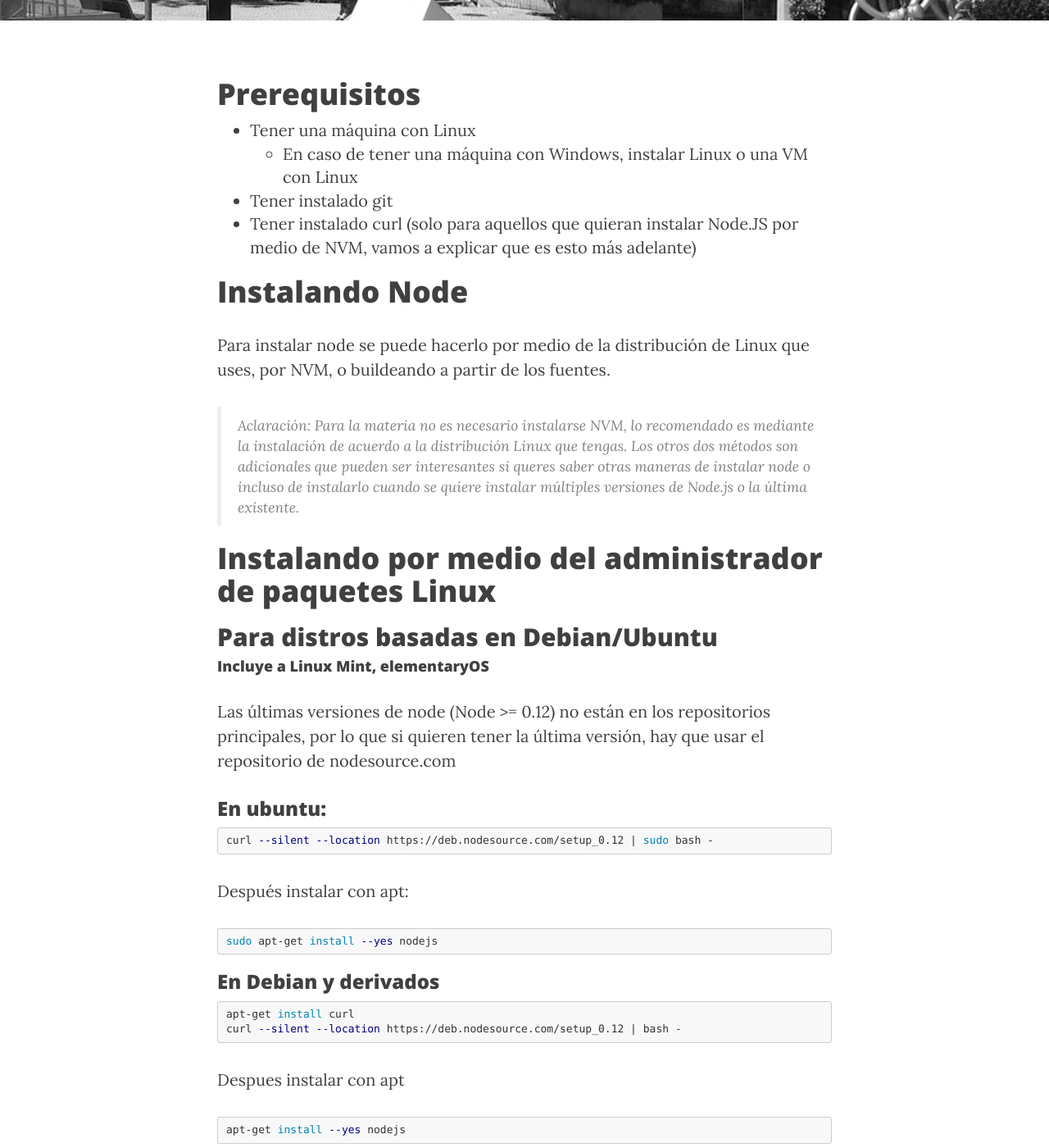
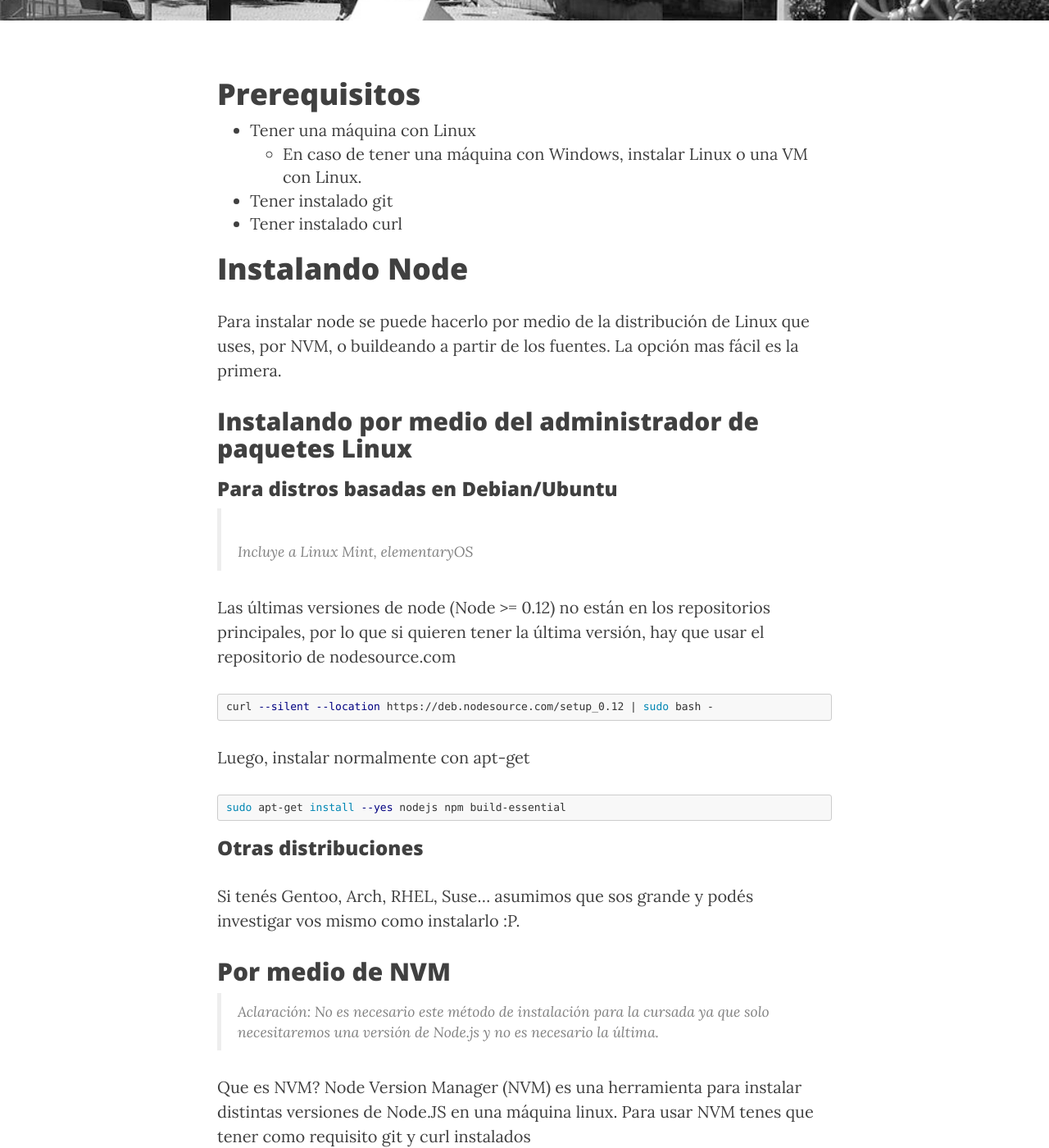
Before and after one commit to arquitecturas-concurrentes/arquitecturas-concurrentes.github.io, a Jekyll site: the page built from guias/node.md, in a window 1280 px wide and 1400 px high, scrolled down 511 px. Shown: the whole window at 82% size. Built offline with Jekyll 4.4.1, drawn with Linux system fonts in a browser that asks for light colours; nearby versions of some CDN libraries; some of the changed text lies outside the part shown.

Commit message:
Simplificando tutorial

```diff
--- a/guias/node.md
+++ b/guias/node.md
@@ -7,212 +7,49 @@ permalink: /guias/node/
 # Prerequisitos
 
 * Tener una máquina con Linux
-    - En caso de tener una máquina con Windows, instalar Linux o una VM con Linux
+    - En caso de tener una máquina con Windows, instalar Linux o una VM con Linux.
 * Tener instalado git
-* Tener instalado curl (solo para aquellos que quieran instalar Node.JS por medio de NVM,
-vamos a explicar que es esto más adelante)
+* Tener instalado curl
 
 
 # Instalando Node
 
 Para instalar node se puede hacerlo por medio de la distribución de Linux que uses, por NVM,
-o buildeando a partir de los fuentes.
+o buildeando a partir de los fuentes. La opción mas fácil es la primera.
 
-<blockquote>
-Aclaración: Para la materia no es necesario instalarse NVM, lo recomendado es mediante
-la instalación de acuerdo a la distribución Linux que tengas. Los otros dos métodos son
-adicionales que pueden ser interesantes si queres saber otras maneras de instalar node
-o incluso de instalarlo cuando se quiere instalar múltiples versiones de Node.js o
-la última existente.
-</blockquote>
+## Instalando por medio del administrador de paquetes Linux
 
-# Instalando por medio del administrador de paquetes Linux
+### Para distros basadas en Debian/Ubuntu
 
-## Para distros basadas en Debian/Ubuntu
-
-#### Incluye a Linux Mint, elementaryOS
+> Incluye a Linux Mint, elementaryOS
 
 Las últimas versiones de node (Node >= 0.12) no están en los repositorios principales, por lo
 que si quieren tener la última versión, hay que usar el repositorio de nodesource.com
-
-###En ubuntu:
 
 {% highlight bash %}
 curl --silent --location https://deb.nodesource.com/setup_0.12 | sudo bash -
 {% endhighlight %}
 
-Después instalar con apt:
+Luego, instalar normalmente con apt-get
 
 {% highlight bash %}
-sudo apt-get install --yes nodejs
+sudo apt-get install --yes nodejs npm build-essential
 {% endhighlight %}
 
-###En Debian y derivados
+### Otras distribuciones
 
-{% highlight bash %}
-apt-get install curl
-curl --silent --location https://deb.nodesource.com/setup_0.12 | bash -
-{% endhighlight %}
+Si tenés Gentoo, Arch, RHEL, Suse... asumimos que sos grande y podés investigar vos mismo como instalarlo :P.
 
-Despues instalar con apt
-
-{% highlight bash %}
-apt-get install --yes nodejs
-{% endhighlight %}
-
-Opcional: install build tools
-
-###En el caso que se quiera usar la versión 0.10
-
-En Ubuntu o Debian:
-
-{% highlight bash %}
-sudo apt-get git curl nodejs npm
-{% endhighlight %}
-
-####Instalando build essential
-
-Para instalar addons nativos de npm se necesita instalar también build tools:
-
-tanto en Debian como en Ubuntu hacer:
-
-{% highlight bash %}
-apt-get install --yes build-essential
-{% endhighlight %}
-
-##Enterprise Linux and Fedora
-
-####Incluyendo a Red Hat® Enterprise Linux® / RHEL, CentOS y Fedora.
-
-Node.js esta disponible en el repositorio de binarios de Fedorea y en NodeSource Enterprise
-
-Correr como root en RHEL, CentOS o Fedora:
-
-{% highlight bash %}
-curl --silent --location https://rpm.nodesource.com/setup | bash -
-{% endhighlight %}
-
-Y luego con yum
-
-{% highlight bash %}
-yum -y install nodejs
-{% endhighlight %}
-
-Para instalar addons nativos de npm se necesita instalar build tools:
-
-{% highlight bash %}
-yum install gcc-c++ make
-{% endhighlight %}
-
-#Para Fedora >= 18
-
-Hay un Node.js y npm oficial en el repositorio ofical. Instalar haciendo:
-
-{% highlight bash %}
-sudo yum install nodejs npm
-{% endhighlight %}
-
-En caso de que quieran la última versión instalar de updates-testing.
-
-Gente que usa RHEL y CentOD pueden instalar Node.js y npm de EPEL haciendo:
-
-{% highlight bash %}
-sudo yum install nodejs npm --enablerepo=epel
-{% endhighlight %}
-
-En caso de que quieran la última versión instalar de epel-testing.
-
-
-##Gentoo
-
-Node.js esta disponible en emerge
-
-{% highlight bash %}
-emerge nodejs
-{% endhighlight %}
-
-##OpenSUSE and SLE
-
-Disponible en paquetes RPM packages para openSUSE 11.4, 12.1, 12.2, 12.3, 13.1,
-Factory y Tumbleweed.
-
-Instalando en openSUSE 13.1:
-
-{% highlight bash %}
-sudo zypper ar \
-  http://download.opensuse.org/repositories/devel:/languages:/nodejs/openSUSE_13.1/ \
-  Node.js
-sudo zypper in nodejs nodejs-devel
-{% endhighlight %}
-
-##Arch Linux
-
-Node.js y npm estan disponibles en pacman
-
-{% highlight bash %}
-pacman -S nodejs npm
-{% endhighlight %}
-
-##FreeBSD and OpenBSD
-
-Node.js esta disponible a traces del sistema ports
-
-{% highlight bash %}
-/usr/ports/www/node
-{% endhighlight %}
-
-Instalando por medio de pkg_add en FreeBSD:
-
-{% highlight bash %}
-pkg_add -r node-devel
-{% endhighlight %}
-
-O usando pkg-ng en FreeBSD
-
-{% highlight bash %}
-pkg install node
-{% endhighlight %}
-
-##OSX
-
-###Mediante el último binario en nodejs.org:
-
-{% highlight bash %}
-curl "https://nodejs.org/dist/latest/node-${VERSION:-$(wget -qO- https://nodejs.org/dist/latest/ | sed -nr 's|.*>node-(.*)\.pkg</a>.*|\1|p')}.pkg" > "$HOME/Downloads/node-latest.pkg" && sudo installer -store -pkg "$HOME/Downloads/node-latest.pkg" -target "/"
-{% endhighlight %}
-
-###Homebrew:
-
-{% highlight bash %}
-brew install node
-{% endhighlight %}
-
-#Buildeando a partir de los fuentes
-
-Si bien no es necesario para la materia tener la última versión de Node.js aparte de la que podríamos
-tener de un binario de nuestra disto linux, aca esta el script para instalarlo de los fuentes
-
-{% highlight bash %}
-echo 'export PATH=$HOME/local/bin:$PATH' >> ~/.bashrc
-. ~/.bashrc
-mkdir ~/local
-mkdir ~/node-latest-install
-cd ~/node-latest-install
-curl http://nodejs.org/dist/node-latest.tar.gz | tar xz --strip-components=1
-./configure --prefix=~/local
-make install
-curl https://www.npmjs.org/install.sh | sh
-{% endhighlight %}
-
-# Por medio de NVM
-
-Que es NVM? Node Version Manager (NVM) es una herramienta para instalar distintas versiones de
-Node.JS en una máquina linux. Para usar NVM tenes que tener como requisito git y curl instalados
+## Por medio de NVM
 
 <blockquote>
 Aclaración: No es necesario este método de instalación para la cursada ya que solo necesitaremos
 una versión de Node.js y no es necesario la última.
 </blockquote>
+
+
+Que es NVM? Node Version Manager (NVM) es una herramienta para instalar distintas versiones de
+Node.JS en una máquina linux. Para usar NVM tenes que tener como requisito git y curl instalados
 
 Una vez instalado git y curl ejecutar
 
@@ -231,14 +68,21 @@ nvm install 0.10.38
 
 Luego hacer un node -v y les debería mostrar esta misma versión que instalaron
 
-
-# Actualizar npm
+## Actualizar npm
 
 A veces no se instala la última versión cuando se usa un administrador de paquetes. Para actualizar
 npm ejecutar:
 
 {% highlight bash %}
 npm install -g npm
+{% endhighlight %}
+
+# Instalando Mocha
+
+Mocha es un framework de test común en JS. Si bien debería ser una dependencia de tu proyecto, a veces es cómo tenerlo instalado globalmente para hacer pruebas rápidas.
+
+{% highlight bash %}
+npm intall -g mocha
 {% endhighlight %}
 
 # Como iniciar un proyecto Node.js + Express
@@ -280,10 +124,4 @@ Con esto instalará localmente las dependencias de nuestro proyecto
 
 Para más referencias ir a la página de [Express.js](http://expressjs.com/starter/installing.html)
 
-
 Un ejemplo base en Node.js y Express esta en este [repo](https://github.com/arquitecturas-concurrentes/iasc-expressstub-nodejs).
-
-
-#Extra
-
-[Como instalar Node.js con docker](https://programmaticponderings.wordpress.com/2014/11/17/install-the-latest-versions-of-node-js-and-npm-into-a-docker-ubuntu-container-with-or-without-the-need-for-root-access-easily-update-both-applications-to-the-latest-versions/)
```
